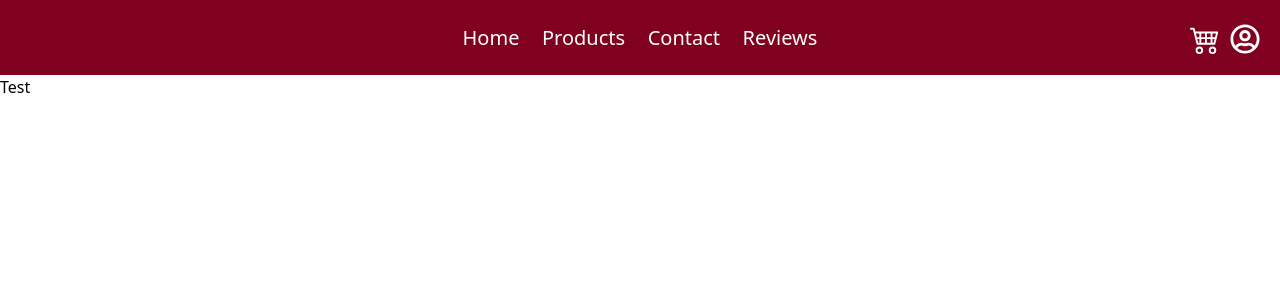
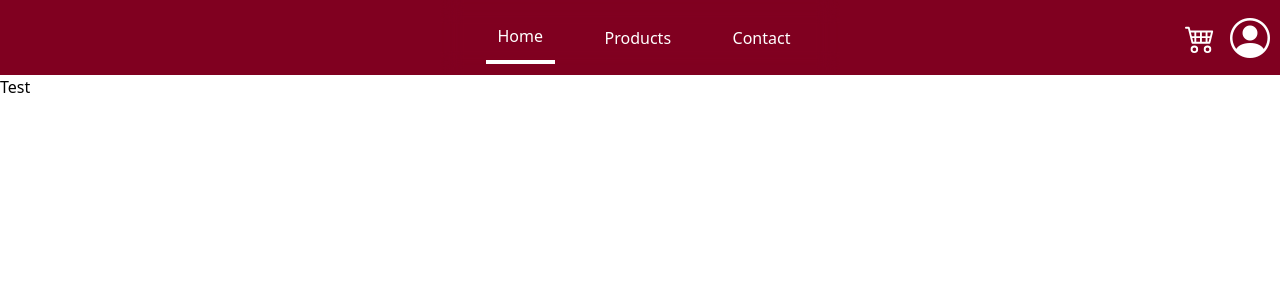
Before and after one commit to sandun89/crystal-beauty-clear-frontend, a React (Vite) app: page / in a window 1280 px wide. Shown: the top 300 px of the page. Built offline with nearby package versions, Linux system fonts and the light colour scheme.

Commit message:
frontend optimized ✍️✍️

```diff
--- a/package.json
+++ b/package.json
@@ -14,10 +14,10 @@
     "@supabase/supabase-js": "^2.50.0",
     "@tailwindcss/vite": "^4.1.7",
     "axios": "^1.9.0",
+    "bootstrap-icons": "^1.13.1",
     "react": "^19.1.0",
     "react-dom": "^19.1.0",
     "react-hot-toast": "^2.5.2",
-    "react-icons": "^5.5.0",
     "react-router-dom": "^7.6.2",
     "tailwindcss": "^4.1.7"
   },
--- a/src/App.css
+++ b/src/App.css
@@ -1,7 +1,56 @@
 @import "tailwindcss";
 
-@theme{
+@theme {
     --color-primary: #343A40;
     --color-secondary: #D4AF37;
     --color-accent: #800020;
 }
+
+.flex-center{
+    @apply flex justify-center items-center;
+}
+
+.btn-sm {
+    @apply p-[4px] mx-[4px]
+}
+
+.btn-md {
+    @apply p-[10px] mx-[10px]
+}
+
+.btn-green-600 {
+    @apply rounded border border-green-600 bg-green-600 text-white hover:bg-green-200 hover:text-black cursor-pointer
+}
+
+.btn-amber-800 {
+    @apply bg-amber-800 text-white border cursor-pointer border-amber-800 rounded hover:bg-amber-100 hover:text-black
+}
+
+.header {
+    @apply w-full h-[75px] absolute top-0 flex justify-center items-center bg-accent text-white relative;
+}
+
+.header-item-wrap {
+    /* samll screen configuation */
+    @apply w-[75%] h-screen z-50 ps-[8px] fixed left-0 top-[75px] flex flex-col;
+    @apply rounded-e-lg shadow-2xl shadow-blue-200 backdrop-blur-[10px];
+
+    /* large screen configuraration */
+    @apply lg:w-[400px]  lg:h-[75px] lg:left-auto lg:justify-evenly lg:items-center;
+    @apply lg:border-none lg:flex-row lg:top-0 lg:bg-transparent lg:shadow-none;
+}
+
+.header-item{
+ @apply p-[12px] my-[4px] text-white bg-gradient-to-r from-gray-500 to-gray-100 rounded-s-full;
+ @apply lg:bg-transparent lg:bg-gradient-to-r lg:from-transparent lg:to-transparent;
+}
+
+.header-item-active{
+    @apply border-0 p-[12px] my-[4px] bg-gradient-to-r from-green-800 to-gray-100 rounded-s-full;
+    @apply lg:border-b-[4px] lg:bg-gradient-to-r lg:from-transparent lg:to-transparent lg:rounded-none lg:border-white;
+}
+
+.m-icon{
+    @apply absolute left-[10px] w-[48px] h-[48px] border border-white p-[4px] rounded-full text-[32px] cursor-pointer;
+    @apply lg:hidden;
+}
--- a/src/components/cartButton.jsx
+++ b/src/components/cartButton.jsx
@@ -22,7 +22,7 @@ export default function CartButton() {
   }, [refresh]);
 
   return (
-    <Link to="/cart" className="text-3xl absolute rounded-full right-[60px]">
+    <Link to="/cart" className="text-3xl me-[5px] rounded-full relative">
       <BsCart4 />
       { itemCount != 0 &&
         <h2 className="absolute w-[20px] h-[20px] text-[12px] flex justify-center items-center rounded-full text-black bg-white top-[-5px] right-[-5px]">
--- a/src/components/header.jsx
+++ b/src/components/header.jsx
@@ -1,19 +1,72 @@
-import { Link } from "react-router-dom";
+import { Link, useLocation } from "react-router-dom";
+import { LuMenu } from "react-icons/lu";
 import { BsCart4 } from "react-icons/bs";
 import UserInfo from "./userInfo";
 import CartButton from "./cartButton";
+import { useEffect, useRef, useState } from "react";
 
-export default function Header(){
-    return(
-        <header className="w-full h-[75px] bg-accent text-white flex justify-center items-center relative">
-            <div className="w-[400px] flex justify-evenly text-xl">
-                <Link to={"/"}>Home</Link>
-                <Link to={"/products"}>Products</Link>
-                <Link to={"/contact"}>Contact</Link>
-                <Link to={"/review"}>Reviews</Link>
-                <CartButton/>
-                <UserInfo/>
-            </div>
-        </header>
-    );
+export default function Header() {
+  const location = useLocation();
+  const [menuVisible, setMenuVisible] = useState(false);
+  const [menuclass, setMenuClass] = useState("");
+  const currentPath = location.pathname;
+
+  useEffect(() => {
+    const mClass = ((window.innerWidth >= 768) || (menuVisible)) ? "header-item-wrap" : "hidden"; //set initial menu class
+    setMenuClass(mClass);
+
+    const handleClick = (evt) => {
+      if (evt.target.classList.contains("header-item")){
+        setMenuVisible(false)
+      }
+    }
+
+    //add event listner for capture menu click event
+    window.addEventListener("click", handleClick);
+    return() => {
+      window.removeEventListener("click", handleClick)
+    }
+  },[menuVisible]);
+
+  return (
+    <header className="header">
+      <div
+        onClick={() => {
+          const status = menuVisible ? false : true;
+          setMenuVisible(status);
+        }}
+        className="m-icon flex-center"
+      >
+        <i class="bi bi-list"></i>
+      </div>
+      <div className={menuclass}>
+        <Link
+          to={"/"}
+          className={currentPath === "/" ? "header-item-active" : "header-item"}
+        >
+          Home
+        </Link>
+        <Link
+          to={"/products"}
+          className={
+            currentPath === "/products" ? "header-item-active" : "header-item"
+          }
+        >
+          Products
+        </Link>
+        <Link
+          to={"/contact"}
+          className={
+            currentPath === "/contact" ? "header-item-active" : "header-item"
+          }
+        >
+          Contact
+        </Link>
+      </div>
+      <div className="w-full h-[75px] flex items-center justify-end">
+          <CartButton />
+          <UserInfo />
+      </div>
+    </header>
+  );
 }
--- a/src/components/userInfo.jsx
+++ b/src/components/userInfo.jsx
@@ -1,7 +1,6 @@
 import axios from "axios";
 import { useEffect, useState } from "react";
 import { Link, useNavigate } from "react-router-dom";
-import { FaRegUserCircle } from "react-icons/fa";
 import { MdClose } from "react-icons/md";
 
 export default function UserInfo() {
@@ -32,19 +31,19 @@ export default function UserInfo() {
 
   return (
     <>
-      <div className="h-full absolute right-[20px]">
+      <div className="">
         <div
           onClick={() => {
             setUserView(true);
           }}
-          className="text-3xl cursor-pointer"
+          className="text-[40px] mx-[10px] flex justify-center items-center cursor-pointer"
         >
-          <FaRegUserCircle />
+          {user == null ? (<i class="bi bi-person-circle"></i>) : (<span className="text-[30px] w-[42px] h-[42px] flex justify-center items-center rounded-full bg-blue-500">{user.firstName.charAt(0)}</span>)}
         </div>
       </div>
 
       {userView && (
-        <div className="absolute z-50 top-[70px] right-[20px] p-[10px] text-primary shadow-2xl shadow-blue-400 border border-gray-400 w-[400px] h-auto rounded-xl bg-white">
+        <div className="fixed z-50 top-[70px] backdrop-blur-2xl right-[20px] p-[10px] text-primary shadow-2xl shadow-blue-400 border border-gray-400 w-[400px] h-auto rounded-xl bg-white">
           <button onClick={()=>{setUserView(false)}} className="cursor-pointer absolute top-[-16px] right-[-16px] w-[32px] h-[32px] flex justify-center items-center font-bold border border-red-600 bg-red-600 text-white rounded-full hover:bg-red-200 hover:text-black">
             <MdClose />
           </button>
--- a/src/main.jsx
+++ b/src/main.jsx
@@ -1,6 +1,7 @@
 import { StrictMode } from 'react'
 import { createRoot } from 'react-dom/client'
 import App from './App.jsx'
+import 'bootstrap-icons/font/bootstrap-icons.css';
 
 createRoot(document.getElementById('root')).render(
   <StrictMode>
--- a/src/pages/client/registerPage.jsx
+++ b/src/pages/client/registerPage.jsx
@@ -46,10 +46,10 @@ export default function RegisterPage(){
 
 
     return (
-      <div className="w-full h-screen bg-[url(/login-bg.jpg)] bg-cover bg-center flex">
-        <div className="w-[50%] h-full"></div>
-        <div className="w-[50%] h-full flex justify-center items-center">
-          <div className="w-[450px] h-[550px] p-[10px] border border-white flex flex-col backdrop-blur-lg shadow-2xl rounded-xl">
+      <div className="w-full h-screen bg-[url(/login-bg.jpg)] bg-cover bg-center flex justify-center">
+        <div className="lg:w-[50%] lg:ml-[50%] h-full flex justify-center items-center">
+          <div className="w-[400px] h-[550px] p-[10px] border border-white flex flex-col backdrop-blur-lg shadow-2xl rounded-xl">
+            <h1 className="w-full font-bold text-xl text-center">Sign Up</h1>
             <div className="w-full h-full flex justify-center flex-col items-center my-[10px]">
               <input
                 name="firstName"
--- a/src/pages/homePage.jsx
+++ b/src/pages/homePage.jsx
@@ -7,9 +7,9 @@ import CheckoutPage from "./client/checkout";
 
 export default function HomePage(){
     return(
-        <div className="w-full h-screen">
+        <div className="w-full h-screen relative">
             <Header/>
-            <div className="w-full h-[calc(100vh-75px)] min-h-[calc(100vh-75px)]">
+            <div className="w-full h-[calc(100vh-75px)] min-h-[calc(100vh-75px)] top-[75px] fixed overflow-y-scroll">
                 <Routes path="/">
                     <Route path="/products" element={<ProductsPage/>} />
                     <Route path="/overview/:id" element={<ProductOverview/>} />
--- a/src/pages/loginPage.jsx
+++ b/src/pages/loginPage.jsx
@@ -59,11 +59,10 @@ export default function LoginPage() {
     }
 
   return (
-    <div className="w-full h-screen bg-[url(/login-bg.jpg)] bg-cover bg-center flex">
-      <div className="w-[50%] h-full"></div>
-      <div className="w-[50%] h-full flex justify-center items-center">
-        <div className="w-[450px] h-[450px] p-[10px] border border-blue-200 flex flex-col backdrop-blur-md shadow-2xl rounded-xl">
-          {/* <div className="w-full text-center text-3xl border-b-[2px] p-[4px] border-white">Login</div>       */}
+    <div className="w-full h-screen bg-[url(/login-bg.jpg)] bg-cover bg-center flex justify-center">
+      <div className="lg:w-[50%] lg:ml-[50%] h-full flex justify-center items-center">
+        <div className="w-[400px] h-[450px] p-[10px] border border-blue-200 flex flex-col backdrop-blur-md shadow-2xl rounded-xl">
+          <h1 className="w-full font-bold text-xl text-center">Sign In</h1>
           <div className="w-full h-full flex justify-center flex-col items-center my-[10px]">
             <input
               onChange={(evt) => {
```
Also changed, not shown: src/components/reviews.jsx (added, +43 -0 lines), src/pages/client/productOverview.jsx (+25 -22 lines), src/pages/client/productspage.jsx (+47 -17 lines), 1 other file (tests, documents, lock files or other folders).
